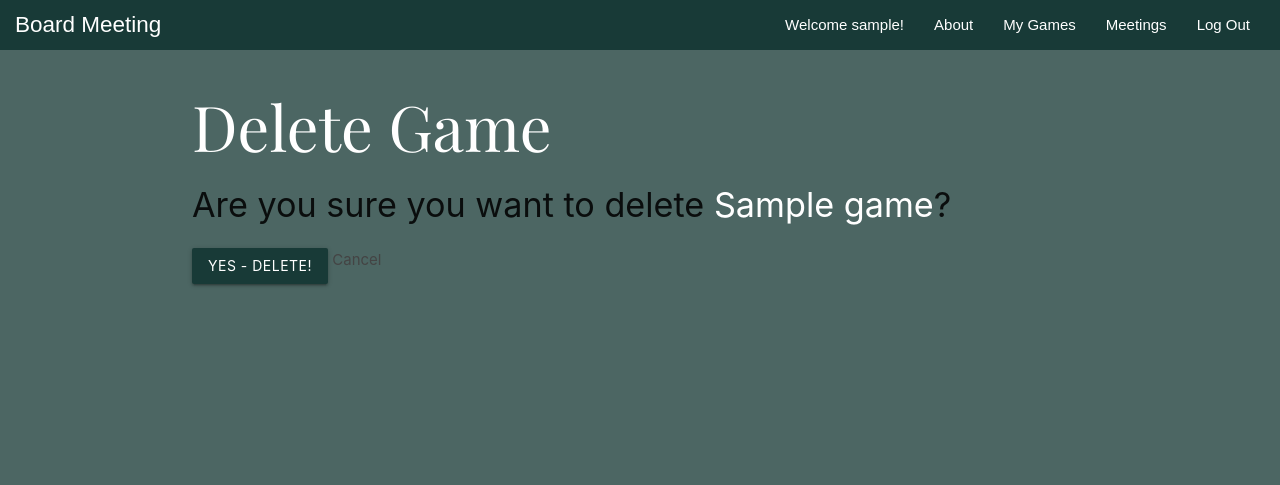
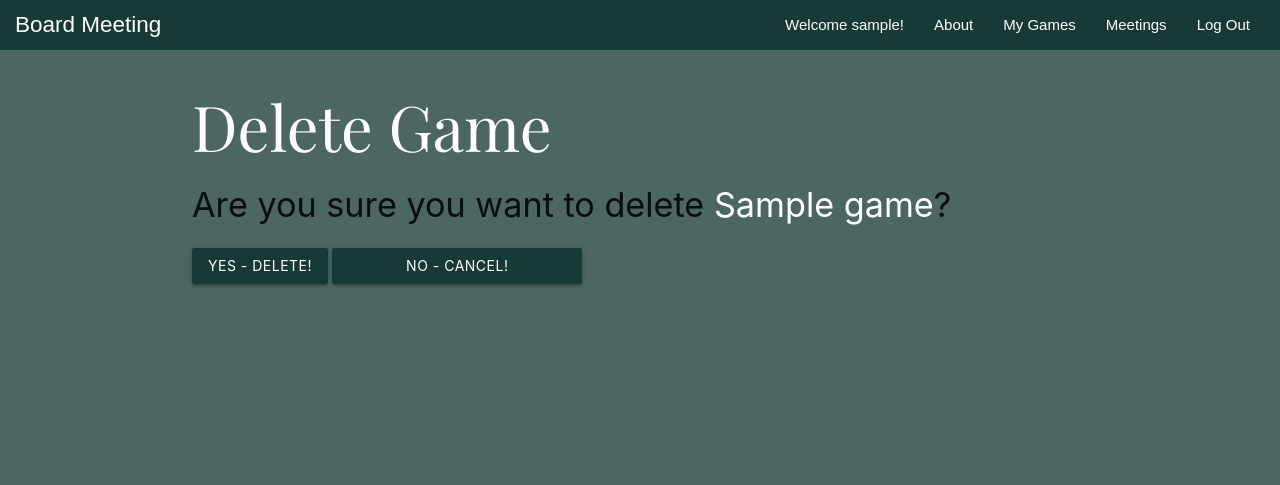
Before and after one commit to masomaster/board-game-meetup, a Django app: page /games/1/delete/ in a window 1280 px wide. Shown: the top 485 px of the page. Run offline with Django 4.2, Linux system fonts and the light colour scheme; a user stored in the database is signed in; tables that the repository leaves empty hold one stand-in row (values such as "Sample post").

Commit message:
Fixes Cancel buttons on Confirm Delete pages

```diff
--- a/main_app/templates/main_app/game_confirm_delete.html
+++ b/main_app/templates/main_app/game_confirm_delete.html
@@ -8,6 +8,8 @@
   <form action="" method="POST">
     {% csrf_token %}
     <input type="submit" value="Yes - Delete!" class="btn">
-    <a href="{% url 'games_detail' game.id %}">Cancel</a>
+    <a href="{% url 'games_detail' game.id %}">
+      <input type="cancel" value="No - Cancel!" class="btn">
+    </a>
   </form>
 {% endblock %}
--- a/main_app/templates/main_app/meeting_confirm_delete.html
+++ b/main_app/templates/main_app/meeting_confirm_delete.html
@@ -8,6 +8,8 @@
   <form action="" method="POST">
     {% csrf_token %}
     <input type="submit" value="Yes - Delete!" class="btn">
-    <a href="{% url 'meetings_detail' object.id %}">Cancel</a>
+    <a href="{% url 'meetings_detail' object.id %}">
+      <input type="cancel" value="No - Cancel!" class="btn">
+    </a>
   </form>
 {% endblock %}
```
Also changed, not shown: main_app/migrations/0001_initial.py.
